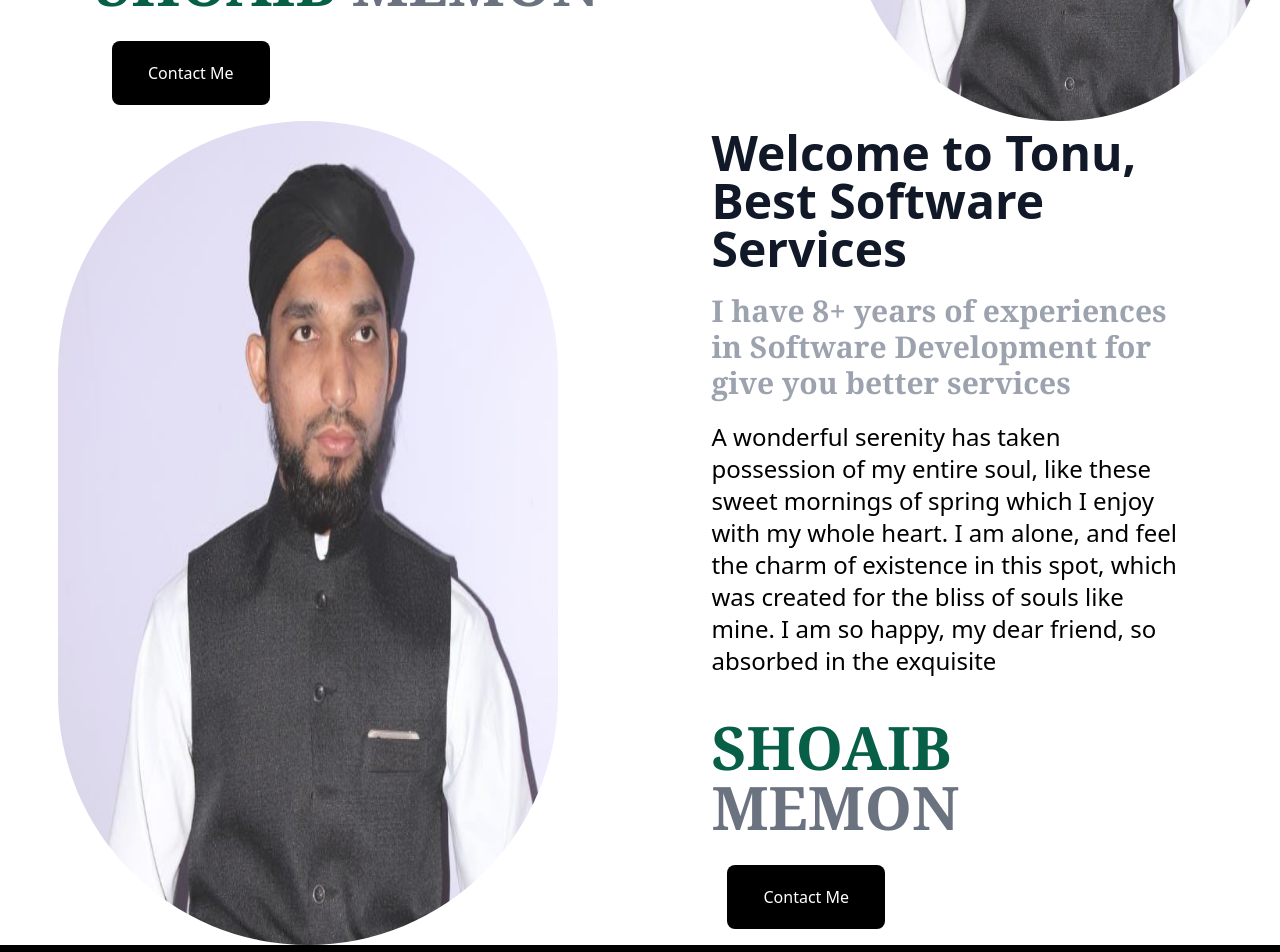
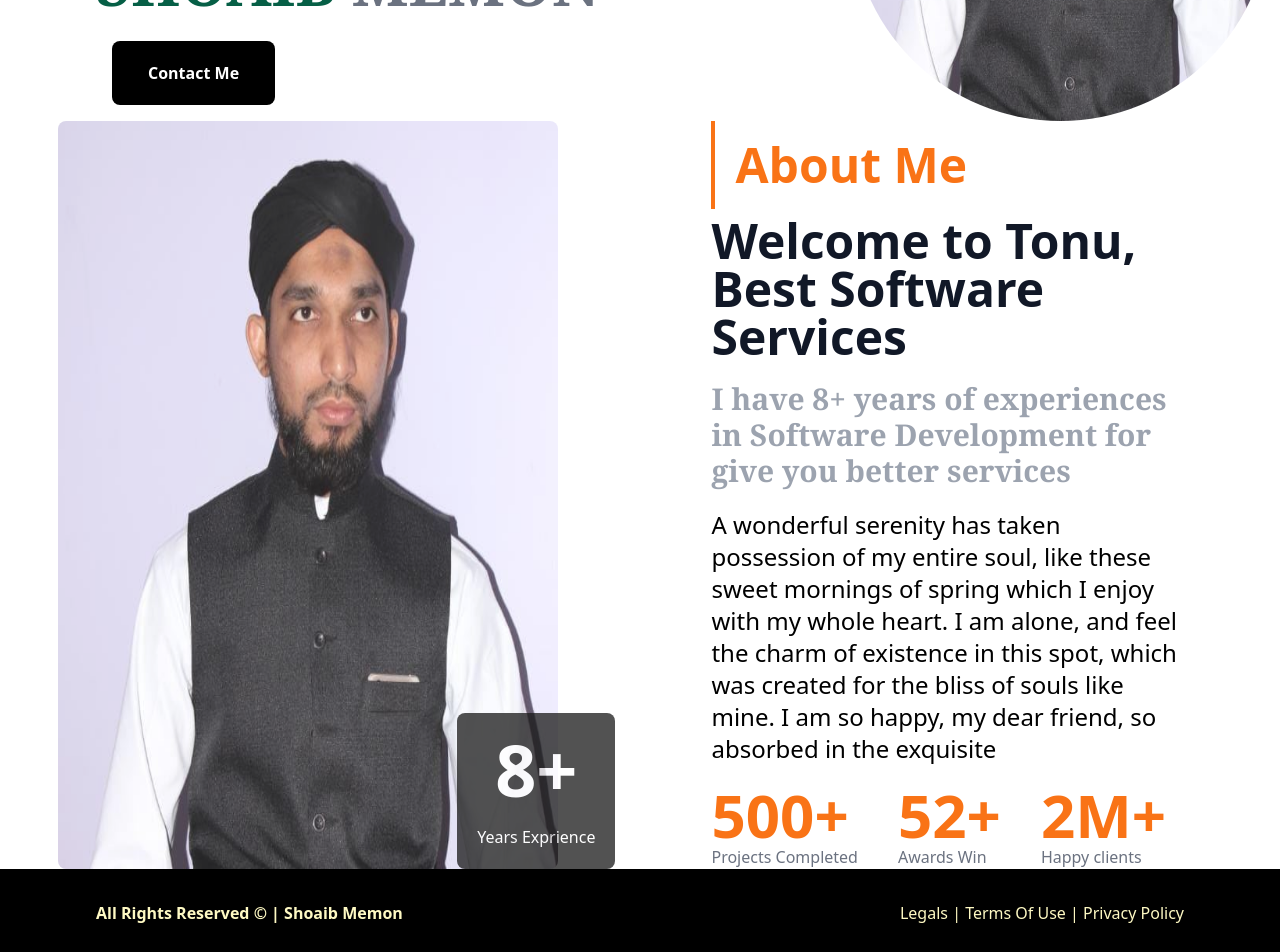
Before and after one commit to shoaibattari/Resume-ShoaibMemon, a Next.js app: page / in a window 1280 px wide. Shown: the part 680-1632 px from the top of the page. Built offline with nearby package versions, Linux system fonts and the light colour scheme.

Commit message:
about section ready

```diff
--- a/app/components/Button.tsx
+++ b/app/components/Button.tsx
@@ -3,7 +3,7 @@
 
 const Button: FC<{ text: string; link: string }> = ({ text, link }) => {
   return (
-    <button className=" mx-4 my-4  px-9 py-5 rounded-lg bg-black text-white hover:cursor-pointer  hover:bg-orange-500 hover:scale-125 hover: duration-500 ">
+    <button className=" mx-4 my-4 text-1xl font-bold px-9 py-5 rounded-lg bg-black text-white hover:cursor-pointer  hover:bg-orange-500 hover:scale-125 hover: duration-500 ">
       <Link href={link}>{text}</Link>
     </button>
   );
--- a/app/components/Navbar.tsx
+++ b/app/components/Navbar.tsx
@@ -14,7 +14,7 @@
 }
 export const NAV: Navbar[] = [
   { id: 1, name: "Home", link: "/" },
-  { id: 2, name: "About", link: "#" },
+  { id: 2, name: "About", link: "About" },
   { id: 3, name: "Services", link: "#" },
   { id: 4, name: "Porfolio", link: "#" },
   { id: 5, name: "Contact", link: "#" },
--- a/app/components/aboutme/About.tsx
+++ b/app/components/aboutme/About.tsx
@@ -1,22 +1,33 @@
 import React from "react";
 import shoaib from "../hero/hero.jpg";
-import Button from "../Button";
 import Image from "next/image";
 
 function About() {
   return (
     <>
-      <div className="md:flex relative">
-        <div className="md:w-4/6 opacity-90 flex flex-wrap md:justify-center md:px-[10px] px-[20px]">
+      <div className="container md:flex ">
+        <div className=" relative md:w-4/6 opacity-90 flex flex-wrap md:justify-center md:px-[10px] px-[20px]">
           <Image
             src={shoaib}
             width={500}
             height={300}
             alt={"shoiab memon"}
-            className="rounded-full "
+            className="rounded-lg "
           />
+          <div className=" absolute  bg-black bottom-0 right-0 rounded-lg p-1 sm:p-3 lg:p-5 text-center opacity-75">
+            <p className="text-7xl text-white font-bold">8+</p>
+            <p className="text-1xl text-white mt-5">Years Exprience</p>
+          </div>
         </div>
+
         <div className="md:w-4/6 md:px-[96px] px-[20px] ">
+          <div>
+            <h1
+              className="text-5xl text-orange-500 border-l-4 border-orange-500 p-5 font-extrabold mt-5 md:mt-0"
+            >
+              About Me
+            </h1>
+          </div>
           <p className="text-4xl lg:text-6xl xl:text-5xl text-gray-900 md:mt-5 lg:mt-2 font-bold">
             Welcome to Tonu, Best Software Services
           </p>
@@ -31,14 +42,25 @@
             created for the bliss of souls like mine. I am so happy, my dear
             friend, so absorbed in the exquisite
           </p>
-          <p className=" text-3xl lg:text-6xl text-gray-500 pt-10 font-semibold font-serif ">
-            <span className="text-emerald-800">SHOAIB </span> MEMON
-          </p>
-          <div className="mt-3">
-            <Button
-              text={"Contact Me"}
-              link={"https://github.com/shoaibattari"}
-            />
+          <div className="flex space-x-10">
+            <div className="box-decoration-clone mt-5">
+              <p className="text-orange-500 text-3xl sm:text-4xl lg:text-6xl font-bold">
+                500+
+              </p>
+              <p className="text-1xl text-gray-500">Projects Completed</p>
+            </div>
+            <div className="box-decoration-clone mt-5">
+              <p className="text-orange-500 text-3xl sm:text-4xl lg:text-6xl   font-bold">
+                52+
+              </p>
+              <p className="text-1xl text-gray-500">Awards Win</p>
+            </div>{" "}
+            <div className="box-decoration-clone mt-5">
+              <p className="text-orange-500 text-3xl sm:text-4xl lg:text-6xl   font-bold">
+                2M+
+              </p>
+              <p className="text-1xl text-gray-500">Happy clients</p>
+            </div>
           </div>
         </div>
       </div>
--- a/app/components/hero/Hero.tsx
+++ b/app/components/hero/Hero.tsx
@@ -6,7 +6,7 @@
 function Hero() {
   return (
     <>
-      <div className="w-full top-0 left-0  ">
+      <div className="w-full top-0 left-0">
         <p className="relative flex justify-center items-center opacity-50 lg:text-9xl md:text-8xl text-5xl  text-gray-200">
           DEVELOPER
         </p>
@@ -34,6 +34,7 @@
           />
         </div>
       </div>
+
     </>
   );
 }
```
